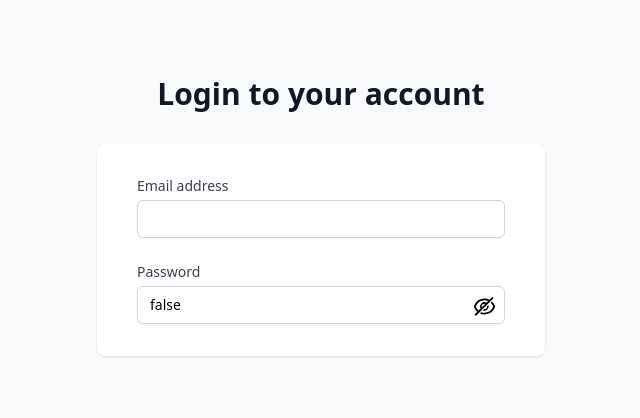
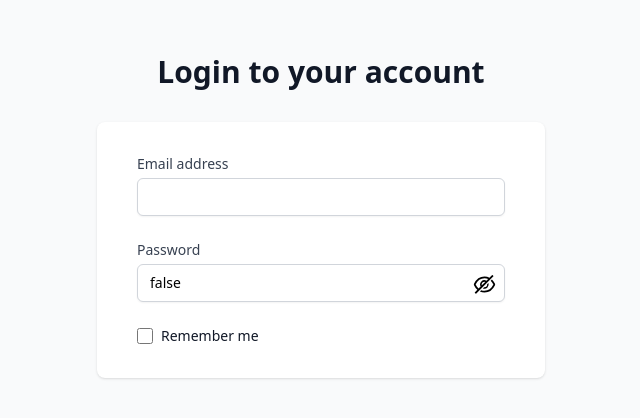
Before and after one commit to Milad-Soleymani/Porkar-Store, a React (Create React App) app in the folder frontend/: page /login in a window 1280 px wide. Shown: the part 196-614 px from the top of the page, without its empty margins (319-959 px from the left). Built offline with nearby package versions, Linux system fonts and the light colour scheme.

Commit message:
Add remember me button(checkbox)

```diff
--- a/frontend/src/components/Login/LoginPage.jsx
+++ b/frontend/src/components/Login/LoginPage.jsx
@@ -1,5 +1,6 @@
 import React, { useState } from 'react'
 import { AiOutlineEye, AiOutlineEyeInvisible } from 'react-icons/ai'
+import styles from '../../styles/styles'
 
 const Login = () => {
     const [email, setEmail] = useState('');
@@ -62,6 +63,19 @@ const Login = () => {
                                }
                             </div>
                         </div>
+                        <div className= {`${styles.flexNormal} justify-between`}>
+                            <div className={`${styles.noramlFlex}`}>
+                                <input
+                                type="checkbox"
+                                name="remember-me"
+                                id="remember-me"
+                                className='w-4 h-4 text-blue-600 border-gray-500 rounded focus:ring-blue-500'
+                                />
+                                <label htmlFor="remember-me" className='block ml-2 text-sm text-gray-900'>
+                                    Remember me
+                                </label>
+                            </div>
+                        </div>
                     </form>
                 </div>
             </div>
```
Also changed, not shown: frontend/src/styles/styles.js (renamed from frontend/src/styles/style.js).
